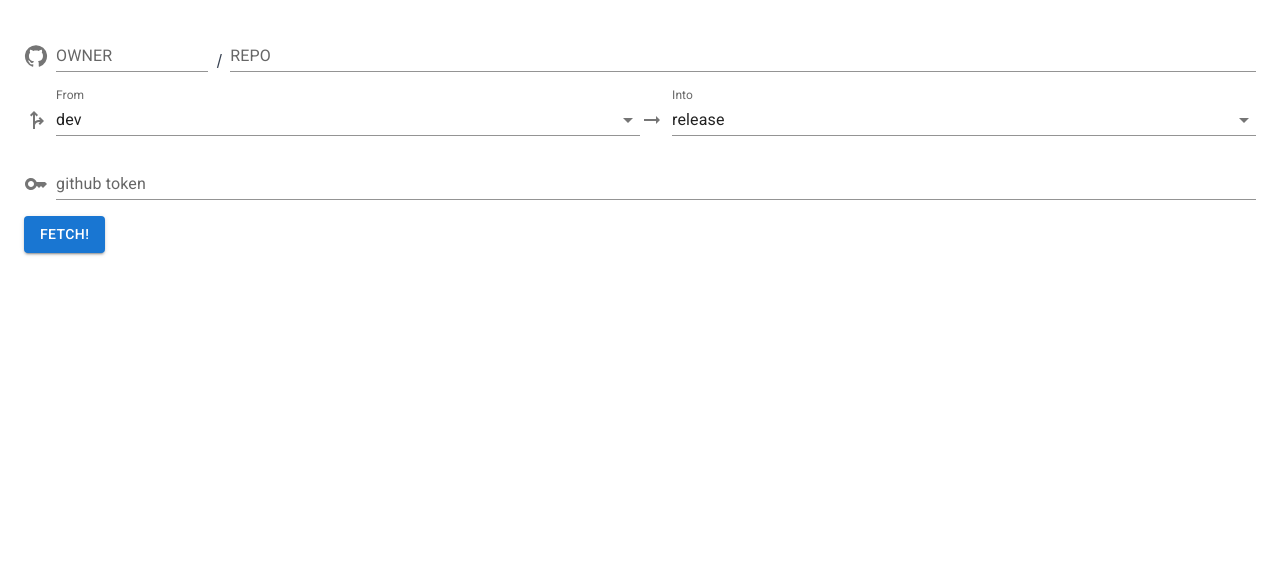
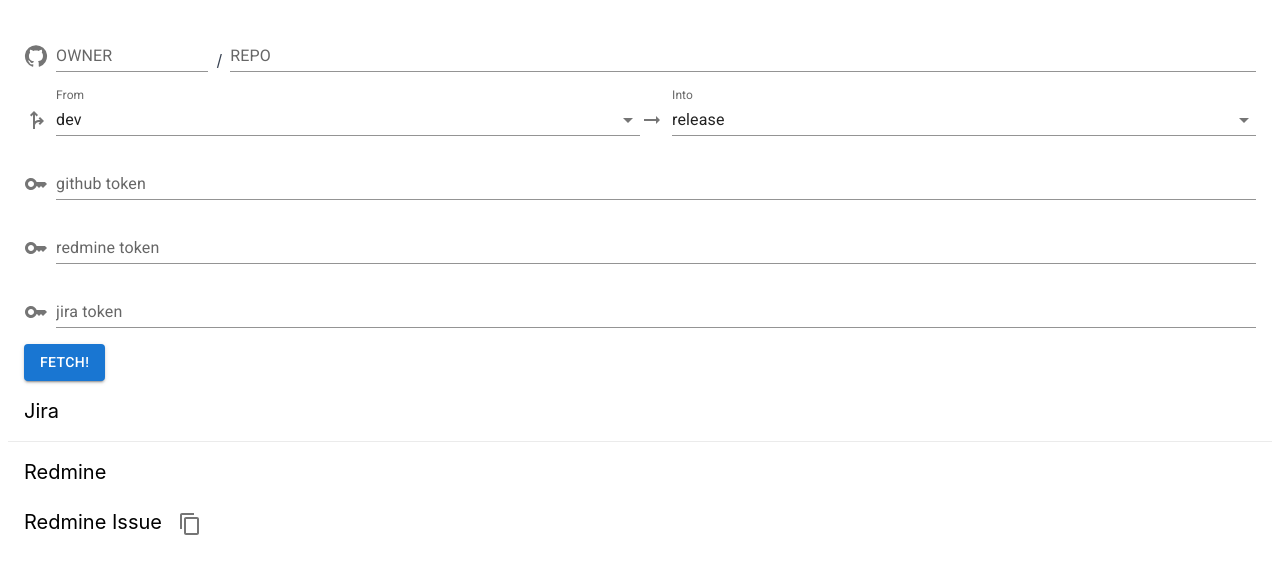
Before and after one commit to TomatoSoup0126/PR-content-generator, a React (Vite) app: page / in a window 1280 px wide. Shown: the top 574 px of the page. Built offline with nearby package versions, Linux system fonts and the light colour scheme.

Commit message:
💡 feat: fetch redmine and copy issue to clipboard

```diff
--- a/src/App.tsx
+++ b/src/App.tsx
@@ -1,21 +1,28 @@
-import { useState } from 'react'
+import { useState, useEffect } from 'react'
+
 import Box from '@mui/material/Box'
 import GitHubIcon from '@mui/icons-material/GitHub'
-import ArrowRightAltIcon from '@mui/icons-material/ArrowRightAlt';
-import ForkRightIcon from '@mui/icons-material/ForkRight';
+import ArrowRightAltIcon from '@mui/icons-material/ArrowRightAlt'
+import ForkRightIcon from '@mui/icons-material/ForkRight'
 import KeyIcon from '@mui/icons-material/Key'
+import ContentCopyIcon from '@mui/icons-material/ContentCopy'
+
 import TextField from '@mui/material/TextField'
 import InputLabel from '@mui/material/InputLabel'
 import MenuItem from '@mui/material/MenuItem'
 import Select, { SelectChangeEvent } from '@mui/material/Select'
-import FormControl from '@mui/material/FormControl';
+import FormControl from '@mui/material/FormControl'
 import Button from '@mui/material/Button'
+import Divider from '@mui/material/Divider'
+import { clipboard } from 'electron'
 
 const App: React.FC = () => {
   const [path, setPath] = useState({
     owner: '',
     repo: '',
-    githubToken: ''
+    githubToken: '',
+    redmineToken: '',
+    jiraToken: ''
   })
 
   const [branch, setBranch] = useState({
@@ -23,7 +30,44 @@
     from: 'dev'
   })
 
+  const [jiraCommits, setJiraCommits] = useState([])
+  const [redmineCommits, setredmineCommits] = useState([])
+  const [redmineIssues, setRedmineIssues] = useState([
+    {
+      id: 4951,
+      subject: "PMS銀行資訊api => 改用每日更新於s3 的JSON"
+    }
+  ])
+
+  useEffect(() => {
+    if (redmineCommits.length > 0) {
+      Promise.all(redmineCommits.map(commit => fetchRedmineIssue(getRedmineId(commit))))
+        .then(data => {
+          const excludeStatusList = ['Close', 'On Production']
+          const sortedData = data.sort((a, b) => a.id - b.id).filter(item => !excludeStatusList.some(status => status === item.status))
+          setRedmineIssues(sortedData)
+        })
+    } else {
+      setRedmineIssues([])
+    }
+  }, [redmineCommits])
+
   const option = ['dev', 'release', 'master']
+
+  const jiraPattern = /\[([a-zA-Z\s]+)-\d{4}\]/ // [OW-1234]
+  const matchJiraPatternCommit = (commits:String[]) => {
+    return commits.filter(commit => commit.match(jiraPattern))
+  }
+
+  const redminePattern = /\([a-z:]+ #\d{4}\)/ // done #1234
+  const matchRedminePatternCommit = (commits:String[]) => {
+    return commits.filter(commit => commit.match(redminePattern))
+  }
+  const getRedmineId = (commit:String) => {
+    if (commit.match(redminePattern)) {
+      return commit.match(redminePattern)[0].match(/\d{4}/gm)
+    }
+  }
 
   const handleInput = (value:String, key:String) => {
     const updatePath = {...path}
@@ -49,10 +93,28 @@
       )
       const res = await response.json()
       const list = res.commits.map(item => item.commit.message)
-      console.log(list)
+      setJiraCommits(matchJiraPatternCommit(list))
+      setredmineCommits(matchRedminePatternCommit(list))
     } catch (error) {
+      console.error(ErrorEvent)
+    }
+  }
 
+  async function fetchRedmineIssue(id) {
+    const url = `https://redmine.owlting.com/issues/${id}.json?key=${path.redmineToken}`
+    try {
+      const response = await fetch(url)
+      const res = await response.json()
+      const { id, subject, status } = res.issue
+      return Promise.resolve({id, subject, status: status.name , markdown: `${subject} [redmine #${id}](https://redmine.owlting.com/issues/${id})`})
+    } catch (error) {
+      console.error(ErrorEvent)
     }
+  }
+
+  const handleCopyRedmineIssues = () => {
+    const copyContent = redmineIssues.map(issue => issue.markdown).join('\r\n')
+    clipboard.writeText(copyContent)
   }
 
   return (
@@ -109,13 +171,57 @@
         <TextField
           label="github token"
           variant="standard"
+          type="password"
           fullWidth
           onInput={(e) => handleInput(e.target.value as String, 'githubToken')}
           value={path.githubToken}
         />
       </Box>
       <Box sx={{ display: 'flex', alignItems: 'flex-end', m: 2 }}>
+        <KeyIcon sx={{ color: 'action.active', mr: 1, my: 0.5 }} />
+        <TextField
+          label="redmine token"
+          variant="standard"
+          type="password"
+          fullWidth
+          onInput={(e) => handleInput(e.target.value as String, 'redmineToken')}
+          value={path.redmineToken}
+        />
+      </Box>
+      <Box sx={{ display: 'flex', alignItems: 'flex-end', m: 2 }}>
+        <KeyIcon sx={{ color: 'action.active', mr: 1, my: 0.5 }} />
+        <TextField
+          label="jira token"
+          variant="standard"
+          type="password"
+          fullWidth
+          onInput={(e) => handleInput(e.target.value as String, 'jiraToken')}
+          value={path.jiraToken}
+        />
+      </Box>
+      <Box sx={{ display: 'flex', alignItems: 'flex-end', m: 2 }}>
         <Button variant="contained" onClick={handleFetchBranchDiff} >Fetch!</Button>
+      </Box>
+      <Box sx={{ m: 2 }}>
+        <h1 className='text-xl mb-2'>Jira</h1>
+        {jiraCommits.map(commit => (<p key={commit} className='truncate'>{commit}</p>))}
+      </Box>
+      <Divider light />
+      <Box sx={{ m: 2 }}>
+        <h1 className='text-xl mb-2'>Redmine</h1>
+        {redmineCommits.map(commit => (<p key={commit} className='truncate'>{commit}</p>))}
+      </Box>
+      <Box sx={{ m: 2 }}>
+        <h1 className='text-xl mb-2 mr-2'>
+          Redmine Issue
+          <Button variant="text">
+            <ContentCopyIcon
+              sx={{ color: 'action.active', mr: 1, my: 0.5 }}
+              onClick={handleCopyRedmineIssues}
+            />
+          </Button>
+        </h1>
+        {redmineIssues.map((issue, index) => (<p key={index} className='truncate'>{issue.markdown}</p>))}
       </Box>
     </main>
   )
```
